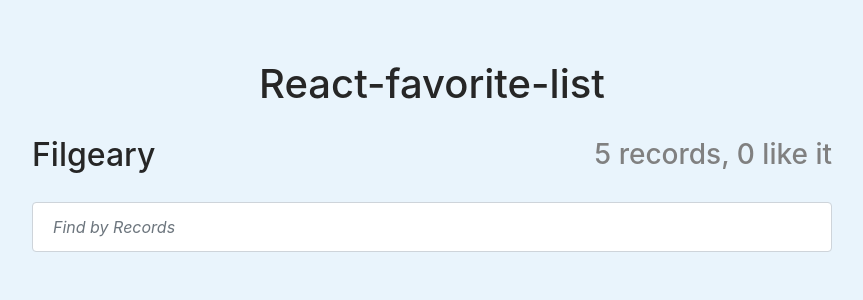
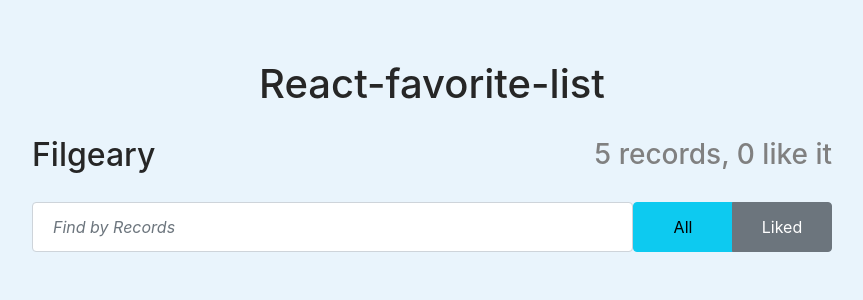
Before and after one commit to Filgeary/react-favorite-list, a React (Create React App) app: page / in a window 1280 px wide. Shown: the top 300 px of the page, without its empty margins (208-1071 px from the left). Built offline with nearby package versions, Linux system fonts and the light colour scheme.

Commit message:
add `post-status-filter`

```diff
--- a/src/components/app.jsx
+++ b/src/components/app.jsx
@@ -2,6 +2,7 @@ import React from 'react';
 
 import AppHeader from './app-header/app-header';
 import SearchPanel from './search-panel/search-panel';
+import PostStatusFilter from './post-status-filter/post-status-filter';
 
 import './app.css';
 
@@ -12,6 +13,7 @@ function App() {
       <AppHeader />
       <div className="search-panel d-flex">
         <SearchPanel />
+        <PostStatusFilter />
       </div>
     </div>
   );
--- /dev/null
+++ b/src/components/post-status-filter/post-status-filter.css
@@ -0,0 +1,3 @@
+.btn-group button {
+  width: 100px;
+}
--- /dev/null
+++ b/src/components/post-status-filter/post-status-filter.jsx
@@ -0,0 +1,17 @@
+import React from 'react';
+import './post-status-filter.css';
+
+const PostStatusFilter = () => {
+  return (
+    <div className="btn-group">
+      <button type="button" className="btn btn-info">
+        All
+      </button>
+      <button type="button" className="btn btn-secondary">
+        Liked
+      </button>
+    </div>
+  );
+};
+
+export default PostStatusFilter;
--- a/src/components/search-panel/search-panel.css
+++ b/src/components/search-panel/search-panel.css
@@ -3,7 +3,6 @@
 }
 
 .search-panel .search-input {
-  flex: 1 0 auto;
   padding: 12px 20px;
   font-style: italic;
 }
```
